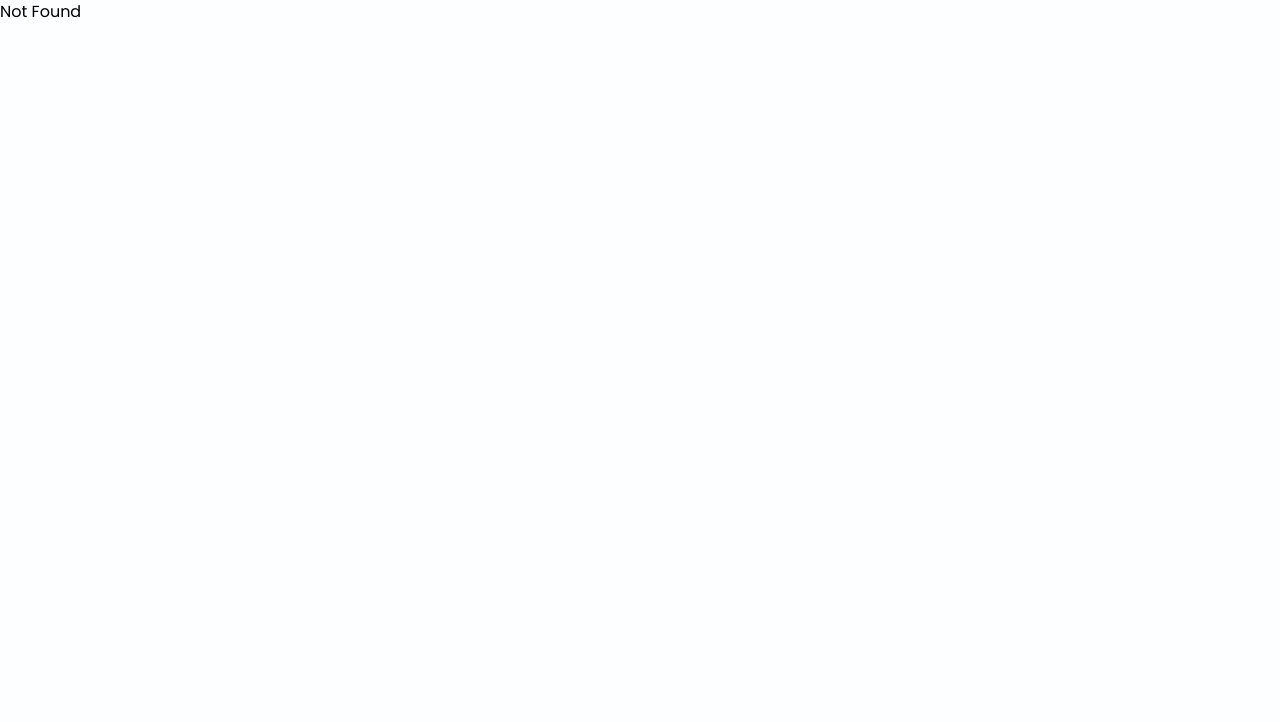
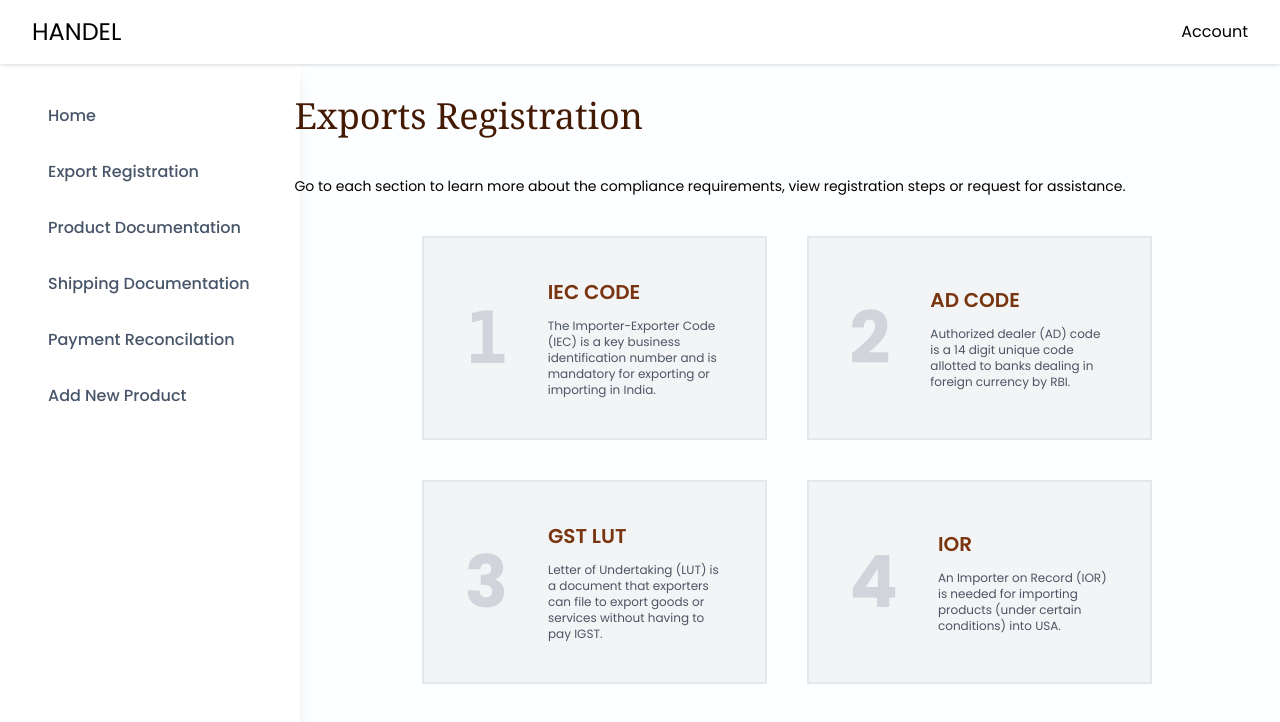
Before and after one commit to kanavdhanda/Handel, a React (Vite) app in the folder frontend/: page /exportreg in a window 1280 px wide. Shown: the top 722 px of the page. Built offline with nearby package versions, Linux system fonts and the light colour scheme.

Commit message:
changes on the export compliance page

```diff
--- a/frontend/src/App.jsx
+++ b/frontend/src/App.jsx
@@ -17,6 +17,7 @@ import OrderPage from './pages/Products/OrderPage'
 import SellerHome from './pages/Seller/SellerHome'
 
 import ProdDocs from './pages/Dashboard/prodDocs'
+import ExportRegistration from './pages/Dashboard/ExportRegistration'
 
 const App = () => {
   return (
@@ -39,6 +40,7 @@ const App = () => {
         <Route path='*' element={<h1>Not Found</h1>} />
         <Route path="/order" element={<OrderPage/>} />
         <Route path="/proddocs" element={<ProdDocs/>} />
+        <Route path="/exportreg" element={<ExportRegistration/>} />
       </Routes>
     </Router>
   )
--- a/frontend/src/components/Navbar/DashSideNav.jsx
+++ b/frontend/src/components/Navbar/DashSideNav.jsx
@@ -15,12 +15,13 @@ const DashSideNav = () => {
           Home
         </NavLink>
         <NavLink
-          to="/addprod"
+          to="/exportreg"
           className="py-4 px-12 hover:bg-gray-200 transition-colors"
           activeClassName="bg-gray-700"
         >
-          Add New Product
+          Export Registration
         </NavLink>
+
         <NavLink
           to="/proddocs"
           className="py-4 px-12 hover:bg-gray-200 transition-colors"
@@ -43,18 +44,11 @@ const DashSideNav = () => {
           Payment Reconcilation
         </NavLink>
         <NavLink
-          to="/settings"
+          to="/addprod"
           className="py-4 px-12 hover:bg-gray-200 transition-colors"
           activeClassName="bg-gray-700"
         >
-          Tax Documentation
-        </NavLink>
-        <NavLink
-          to="/settings"
-          className="py-4 px-12 hover:bg-gray-200 transition-colors"
-          activeClassName="bg-gray-700"
-        >
-          Global Export News
+          Add New Product
         </NavLink>
       </nav>
     </div>
--- a/frontend/src/pages/Dashboard/Dashboard.jsx
+++ b/frontend/src/pages/Dashboard/Dashboard.jsx
@@ -10,7 +10,7 @@ const Dashboard = () => {
         <div className="relative">
         <DashTopNav className='absolute top-0' />
         <DashSideNav className='absolute top-0' />
-        <div className="ml-[20vw] mt-[20vh] absolute top-0"><div>
+        <div className="ml-[22vw] mt-[20vh] absolute top-0"><div>
           <h1 className='text-4xl text-amber-900 mb-10 font-serif'>Export Compliance Dashboard</h1>
           <h2 className='text-[14px] text-amber-950 font-sans'>We currently provide assistance on Export registration, Product documentation, Shipping documentation, Payment reconciliation and Tax documentation requirements for exporting from India to the United States of America (USA).To start exporting from India, a few basic regulations need to be met. Similarly, USA has a set of import regulations with certifications and labelling requirements for certain products, which are required to be met by you. We provide you with a one-stop solution to get the information in relation to the export requirements and meet them through expert third party service providers. Click below to get more information and assistance with these requirements.</h2>
           </div>
--- /dev/null
+++ b/frontend/src/pages/Dashboard/ExportRegistration.jsx
@@ -0,0 +1,53 @@
+import React from 'react'
+import DashTopNav from '../../components/Navbar/DashTopNav'
+import DashSideNav from '../../components/Navbar/DashSideNav'
+
+const ExportRegistration = () => {
+  return (
+    <div className=''>
+
+        <div className="relative">
+        <DashTopNav className='absolute top-0' />
+        <DashSideNav className='absolute top-0' />
+        <div className="ml-[23vw] mt-[12vh] absolute top-0"><div>
+            <h1 className='text-4xl font-serif text-amber-950'>Exports Registration</h1>
+            <p className='mt-10 text-sm'>Go to each section to learn more about the compliance requirements, view registration steps or request for assistance.</p>
+            <div className="grid grid-cols-2 gap-x-10 gap-y-10 mx-32 mt-10">
+                <a href='https://www.dgft.gov.in/CP/' className="card flex bg-gray-100 border-2 border-gray-200 p-10 justify-center items-center gap-10">
+                    <h1 className='text-7xl text-gray-300 font-bold font-mono'>1</h1>
+                    <div className="">
+                        <h1 className='text-xl font-semibold text-amber-900 mb-3'>IEC CODE</h1>
+                        <p className='text-xs text-gray-600'>The Importer-Exporter Code (IEC) is a key business identification number and is mandatory for exporting or importing in India.</p>
+                    </div>
+                </a>
+                <a href='#' className="card flex bg-gray-100 border-2 border-gray-200 p-10 justify-center items-center gap-10">
+                    <h1 className='text-7xl text-gray-300 font-bold'>2</h1>
+                    <div className="">
+                        <h1 className='text-xl font-semibold text-amber-900 mb-3'>AD CODE</h1>
+                        <p className='text-xs text-gray-600'>Authorized dealer (AD) code is a 14 digit unique code allotted to banks dealing in foreign currency by RBI.</p>
+                    </div>
+                </a>
+                <a href='#' className="card flex bg-gray-100 border-2 border-gray-200 p-10 justify-center items-center gap-10">
+                    <h1 className='text-7xl text-gray-300 font-bold'>3</h1>
+                    <div className="">
+                        <h1 className='text-xl font-semibold text-amber-900 mb-3'>GST LUT</h1>
+                        <p className='text-xs text-gray-600'>Letter of Undertaking (LUT) is a document that exporters can file to export goods or services without having to pay IGST.</p>
+                    </div>
+                </a>
+                <a href='#' className="card flex bg-gray-100 border-2 border-gray-200 p-10 justify-center items-center gap-10">
+                    <h1 className='text-7xl text-gray-300 font-bold'>4</h1>
+                    <div className="">
+                        <h1 className='text-xl font-semibold text-amber-900 mb-3'>IOR</h1>
+                        <p className='text-xs text-gray-600'>An Importer on Record (IOR) is needed for importing products (under certain conditions) into USA.</p>
+                    </div>
+                </a>
+            </div>
+          </div>
+          </div>
+        </div>
+
+    </div>
+  )
+}
+
+export default ExportRegistration
--- a/frontend/src/pages/Dashboard/PaymentRec.jsx
+++ b/frontend/src/pages/Dashboard/PaymentRec.jsx
@@ -9,7 +9,7 @@ const PaymentRec = () => {
         <div className="relative">
         <DashTopNav className='absolute top-0' />
         <DashSideNav className='absolute top-0' />
-        <div className="ml-[20vw] mt-[20vh] absolute top-0"><div>
+        <div className="ml-[23vw] mt-[20vh] absolute top-0"><div>
             <img src="./payment.webp" className='grayscale' alt="" />
             <h4 className='text-[13px]'>Export in India is subject to several compliances as stipulated under the Foreign Exchange Management Act 1999, Foreign Exchange Management (Current Account Transactions) Rules, 2000, and the Foreign Exchange Management (Export of Goods and Services) Regulations, 2015. Such compliances are required to be adhered by every exporter in India.</h4>
             <h2 className='my-5 font-semibold text-[15px]'>Repatriation and Realization of Export proceeds:</h2>
--- a/frontend/src/pages/Dashboard/prodDocs.jsx
+++ b/frontend/src/pages/Dashboard/prodDocs.jsx
@@ -6,7 +6,7 @@ export default function ProdDocs(){
         <>
         <DashTopNav className='absolute top-0' />
         <DashSideNav className='absolute top-0' />
-        <div className='ml-[20vw] mt-[10vh] absolute top-0'>
+        <div className='ml-[22vw] mt-[14vh] absolute top-0'>
             <h1 className='text-4xl text-amber-900 mb-10 font-serif'>Export Compliance Dashboard</h1>
             <h2 className='text-[14px] text-amber-950 font-sans'>We currently provide assistance on Export registration, Product documentation, Shipping documentation, Payment reconciliation and Tax documentation requirements for exporting from India to the United States of America (USA).To start exporting from India, a few basic regulations need to be met. Similarly, USA has a set of import regulations with certifications and labelling requirements for certain products, which are required to be met by you. We provide you with a one-stop solution to get the information in relation to the export requirements and meet them through expert third party service providers. Click below to get more information and assistance with these requirements.</h2>
         </div>
```
